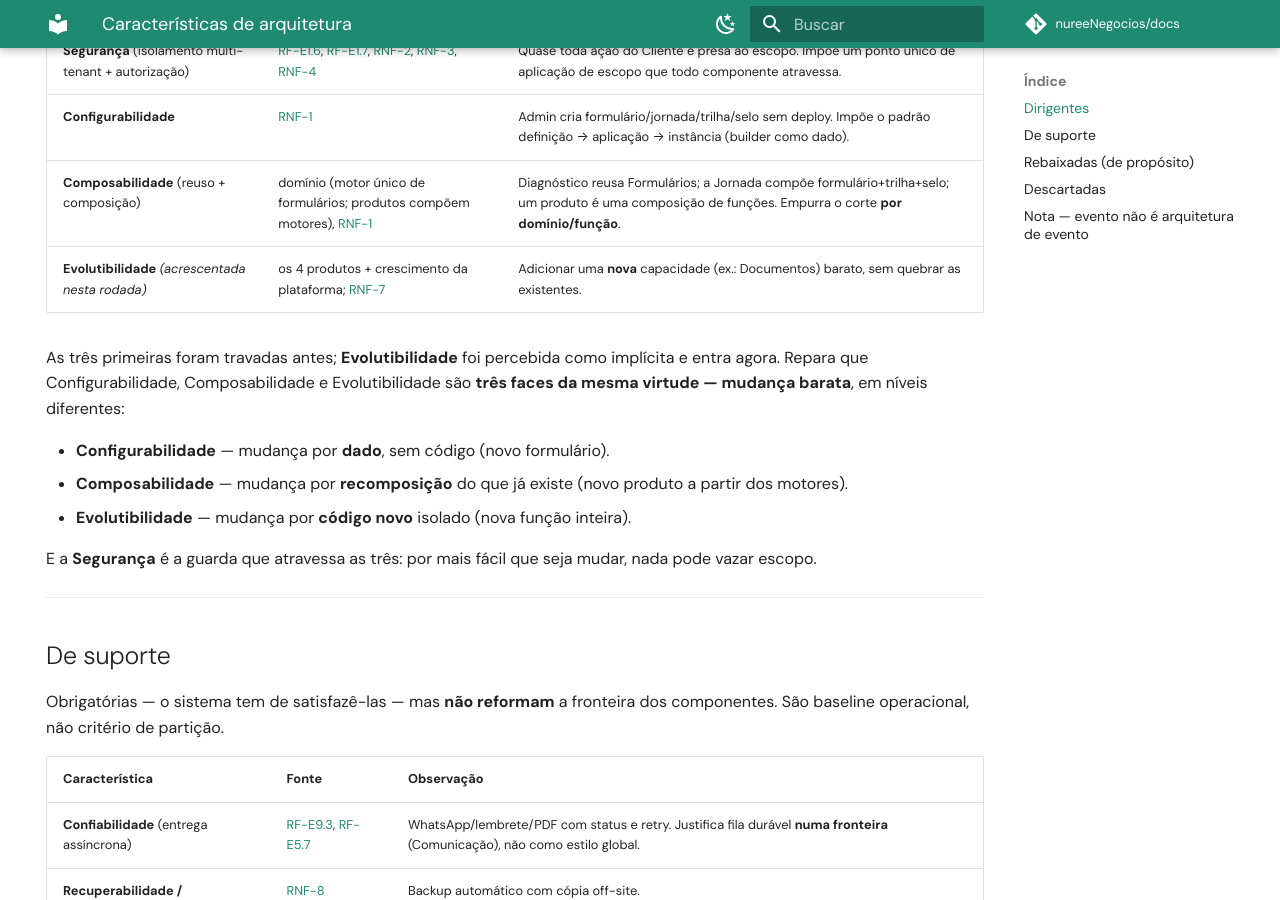
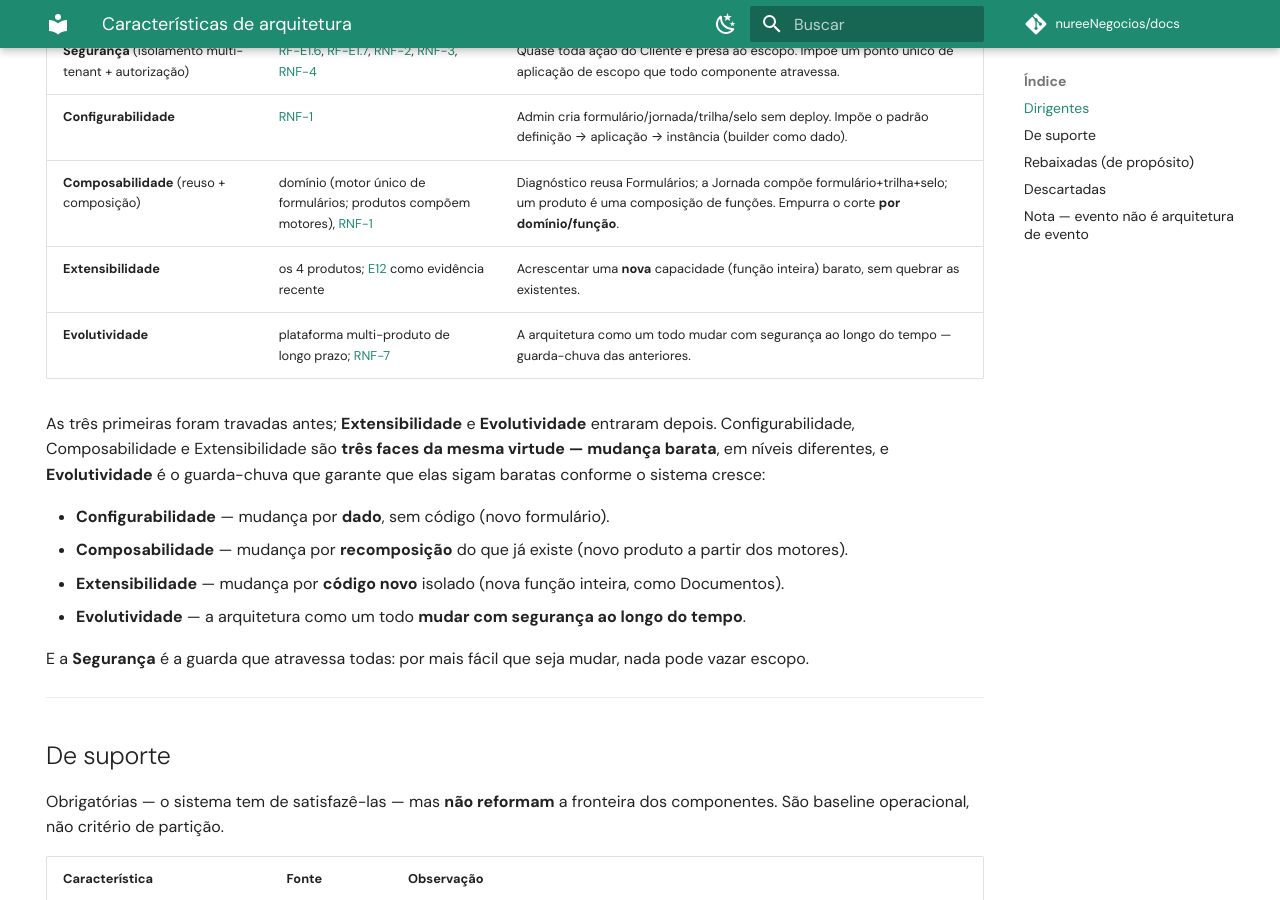
Before and after one commit to nureeNegocios/docs, an MkDocs documentation site: the page built from docs/app-nuree/caracteristicas.md, in a window 1280 px wide and 900 px high, scrolled down 522 px. Built offline with MkDocs 1.6.1 and Material for MkDocs 9.7.7, drawn with Linux system fonts in a browser that asks for light colours; comment, search, counter and statistics services are not loaded; some of the changed text lies outside the part shown.

Commit message:
docs: separa Extensibilidade e Evolutividade (renomeia o neologismo evolutibilidade)
- Extensibilidade: adicionar nova funcionalidade
- Evolutividade: arquitetura mudar com segurança ao longo do tempo
- corrige incoerência: extensibilidade não estava descartada, é dirigente

Co-Authored-By: Claude Opus 4.8 <noreply@anthropic.com>

```diff
--- a/docs/app-nuree/caracteristicas.md
+++ b/docs/app-nuree/caracteristicas.md
@@ -24,17 +24,20 @@ O que realmente reforma o particionamento de componentes.
 | **Segurança** (isolamento multi-tenant + autorização) | [RF-E1.6](requisitos.md#rf-e1-6), [RF-E1.7](requisitos.md#rf-e1-7), [RNF-2](requisitos.md#rnf-2), [RNF-3](requisitos.md#rnf-3), [RNF-4](requisitos.md#rnf-4) | Quase toda ação do Cliente é presa ao escopo. Impõe um ponto único de aplicação de escopo que todo componente atravessa. |
 | **Configurabilidade** | [RNF-1](requisitos.md#rnf-1) | Admin cria formulário/jornada/trilha/selo sem deploy. Impõe o padrão definição → aplicação → instância (builder como dado). |
 | **Composabilidade** (reuso + composição) | domínio (motor único de formulários; produtos compõem motores), [RNF-1](requisitos.md#rnf-1) | Diagnóstico reusa Formulários; a Jornada compõe formulário+trilha+selo; um produto é uma composição de funções. Empurra o corte **por domínio/função**. |
-| **Evolutibilidade** *(acrescentada nesta rodada)* | os 4 produtos + crescimento da plataforma; [RNF-7](requisitos.md#rnf-7) | Adicionar uma **nova** capacidade (ex.: Documentos) barato, sem quebrar as existentes. |
+| **Extensibilidade** | os 4 produtos; [E12](requisitos.md) como evidência recente | Acrescentar uma **nova** capacidade (função inteira) barato, sem quebrar as existentes. |
+| **Evolutividade** | plataforma multi-produto de longo prazo; [RNF-7](requisitos.md#rnf-7) | A arquitetura como um todo mudar com segurança ao longo do tempo — guarda-chuva das anteriores. |
 
-As três primeiras foram travadas antes; **Evolutibilidade** foi percebida como implícita e
-entra agora. Repara que Configurabilidade, Composabilidade e Evolutibilidade são **três faces
-da mesma virtude — mudança barata**, em níveis diferentes:
+As três primeiras foram travadas antes; **Extensibilidade** e **Evolutividade** entraram
+depois. Configurabilidade, Composabilidade e Extensibilidade são **três faces da mesma virtude
+— mudança barata**, em níveis diferentes, e **Evolutividade** é o guarda-chuva que garante que
+elas sigam baratas conforme o sistema cresce:
 
 - **Configurabilidade** — mudança por **dado**, sem código (novo formulário).
 - **Composabilidade** — mudança por **recomposição** do que já existe (novo produto a partir dos motores).
-- **Evolutibilidade** — mudança por **código novo** isolado (nova função inteira).
+- **Extensibilidade** — mudança por **código novo** isolado (nova função inteira, como Documentos).
+- **Evolutividade** — a arquitetura como um todo **mudar com segurança ao longo do tempo**.
 
-E a **Segurança** é a guarda que atravessa as três: por mais fácil que seja mudar, nada
+E a **Segurança** é a guarda que atravessa todas: por mais fácil que seja mudar, nada
 pode vazar escopo.
 
 ---
@@ -72,7 +75,7 @@ registradas para não voltarem sem querer.
 
 | Candidata | Por que sai |
 |---|---|
-| **Reusabilidade** e **Extensibilidade** (avulsas) | Absorvidas por **Composabilidade** e **Evolutibilidade**. Mantê-las separadas seria contar a mesma coisa três vezes. |
+| **Reusabilidade** (avulsa) | Absorvida por **Composabilidade** — mantê-la separada seria contar a mesma coisa duas vezes. |
 | **Interoperabilidade** (como dirigente) | OpenAPI/mobile ([RNF-7](requisitos.md#rnf-7)) e integrações externas ([RC-5](requisitos.md#rc-5)) são reais, mas **não moldam o particionamento** — são contrato de borda. Vale como suporte, não como dirigente. |
 
 ---
```
Also changed, not shown: docs/reunioes/exploracao-arquitetura-2026-08-02.md (+6 -6 lines).
